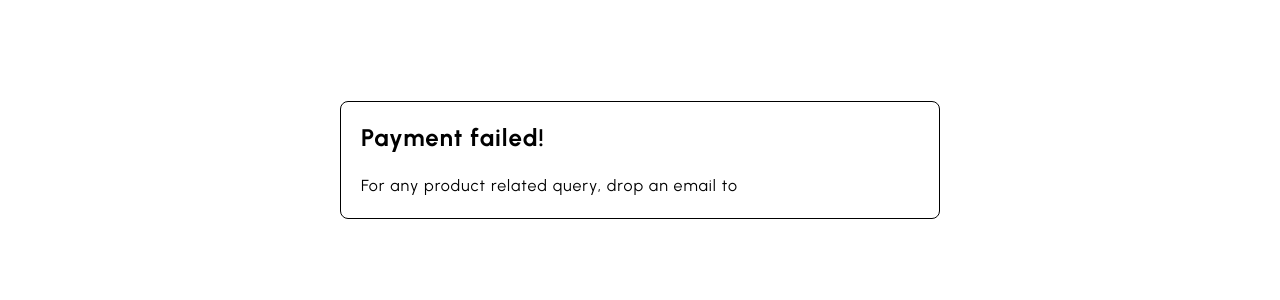
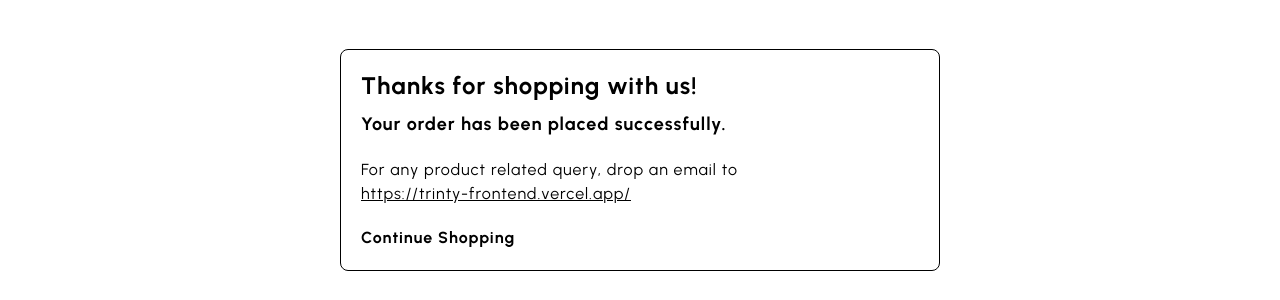
Before and after one commit to Prem-Kt-2522/trinty_frontend, a Next.js app: page /failed in a window 1280 px wide. Shown: the part 245-545 px from the top of the page. Built offline with nearby package versions, Linux system fonts and the light colour scheme; no server answers.

Commit message:
Update failed.js

```diff
--- a/pages/failed.js
+++ b/pages/failed.js
@@ -2,20 +2,29 @@ import React from "react";
 import Wrapper from "@/components/Wrapper";
 import Link from "next/link";
 
-const Failed = () => {
+const Success = () => {
     return (
         <div className="min-h-[650px] flex items-center">
             <Wrapper>
                 <div className="max-w-[600px] rounded-lg p-5 border border-black mx-auto flex flex-col">
-                    <div className="text-2xl font-bold">Payment failed!</div>
+                    <div className="text-2xl font-bold">
+                        Thanks for shopping with us!
+                    </div>
+                    <div className="text-lg font-bold mt-2">
+                        Your order has been placed successfully.
+                    </div>
                     <div className="text-base mt-5">
                         For any product related query, drop an email to
                     </div>
+                    <div className="underline">https://trinty-frontend.vercel.app/</div>
 
+                    <Link href="/" className="font-bold mt-5">
+                        Continue Shopping
+                    </Link>
                 </div>
             </Wrapper>
         </div>
     );
 };
 
-export default Failed;
+export default Success;
```
